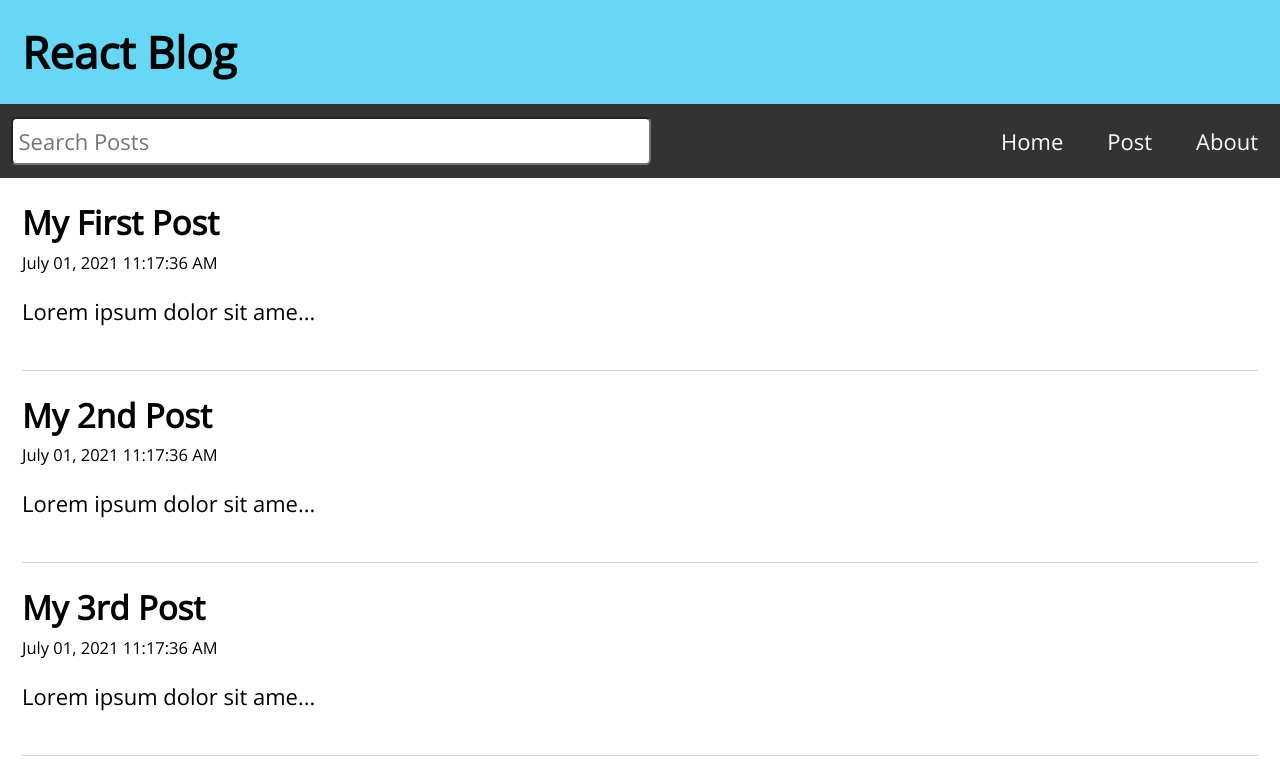
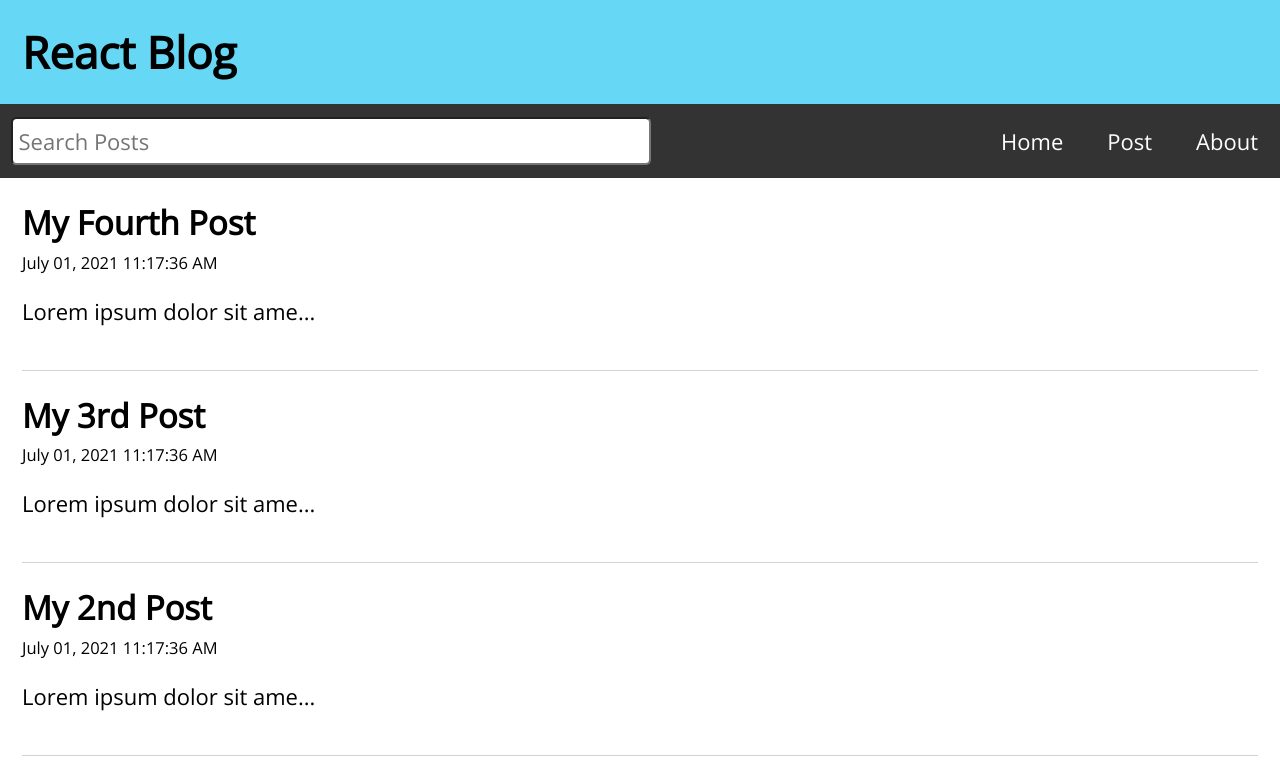
Before and after one commit to TomaszKlekner/react-blog, a React (Create React App) app: page / in a window 1280 px wide. Shown: the top 784 px of the page. Built offline with nearby package versions, Linux system fonts and the light colour scheme.

Commit message:
Apply useEffect for the search functionality

```diff
--- a/src/App.js
+++ b/src/App.js
@@ -43,6 +43,16 @@ function App() {
   const [postBody, setPostBody] = useState('');
   let navigate = useNavigate();
 
+  useEffect(() => {
+    const filteredResults = posts.filter(
+      (post) =>
+        post.body.toLocaleLowerCase().includes(search.toLocaleLowerCase()) ||
+        post.title.toLocaleLowerCase().includes(search.toLocaleLowerCase())
+    );
+
+    setSearchResults(filteredResults.reverse());
+  }, [posts, search]);
+
   const handleSubmit = (e) => {
     e.preventDefault();
     const id = posts.length ? posts[posts.length - 1].id + 1 : 1;
@@ -66,7 +76,7 @@ function App() {
       <Header title='React Blog' />
       <Nav search={search} setSearch={setSearch} />
       <Routes>
-        <Route path='/' element={<Home posts={posts} />} />
+        <Route path='/' element={<Home posts={searchResults} />} />
         <Route
           path='/post'
           element={
```
